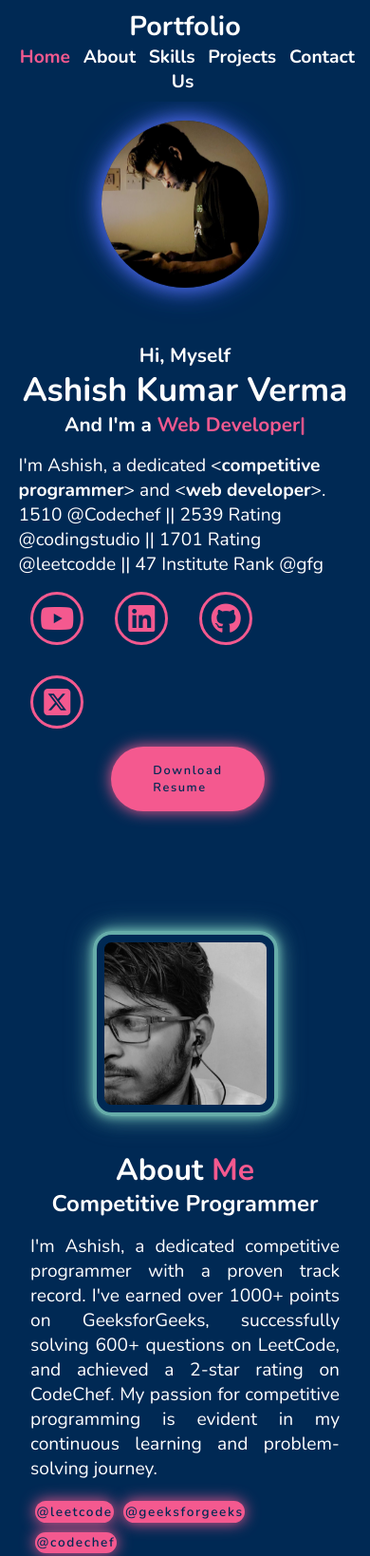
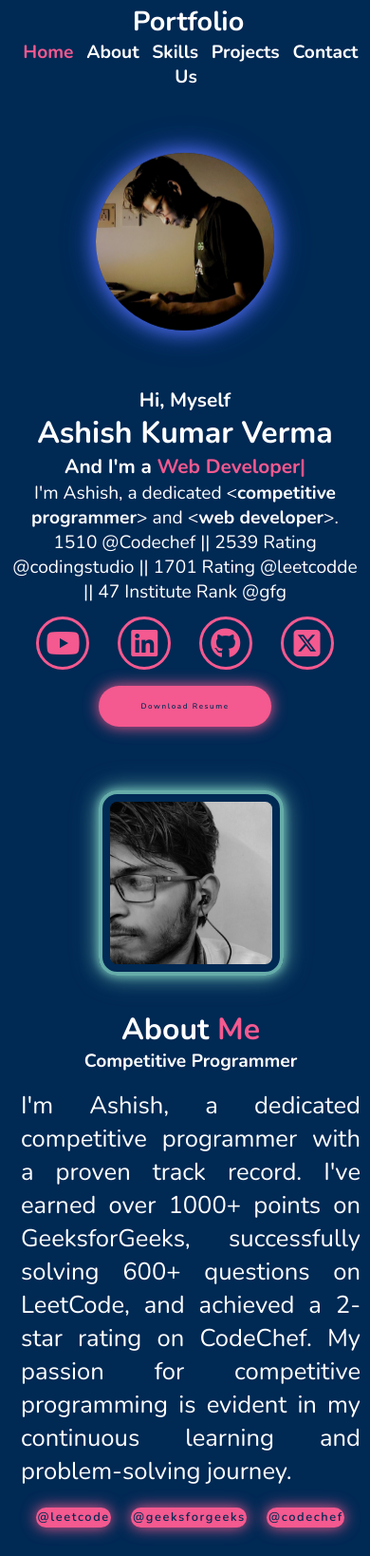
Before and after one commit to ashishverma4822/portFolio, a plain HTML site: page index.html in a window 390 px wide. Shown: the top 1638 px of the page at 95% size. Drawn offline with nearby package versions, Linux system fonts and the light colour scheme.

Commit message:
Update style.css

```diff
--- a/style.css
+++ b/style.css
@@ -20,7 +20,7 @@
 
 html{
     font: 62.5%;
-    overflow-x:hidden;
+    /* overflow-x:hidden; */
 }
 
 body{
@@ -30,7 +30,7 @@ body{
 
 section{
     min-height: 100vh;
-    padding: 8rem 5% 2rem;
+    padding: 4rem 5% 2rem;
 }
 
 .header{
@@ -52,7 +52,9 @@ section{
     font-weight: 700;
     cursor: default;
 }
-
+.navbar{
+    margin-left: 0px;
+}
 .navbar a{
     font-size: 1.4rem;
     color: var(--text-color);
@@ -72,6 +74,7 @@ section{
 }
 
 .home{
+    margin-top: 2rem;
     display: flex;
     justify-content: center;
     align-items: center;
@@ -83,7 +86,7 @@ section{
 }
 
 .home-content h3:nth-of-type(2){
-    margin-bottom: 1rem;
+    margin-bottom: 0.1rem;
 }
 
 span{
@@ -91,7 +94,7 @@ span{
 }
 
 .home-content h1{
-    font-size: 5rem;
+    font-size: 3.5rem;
     font-weight: 700;
     line-height: 1.3;
 }
@@ -141,7 +144,7 @@ span{
     border-radius: 50%;
     font-size: 2rem;
     color: var(--main-color);
-    margin: 3rem 1.5rem 3rem 0;
+    margin: 1rem 1.5rem 3rem 0;
     transition: .5s ease;
 }
 
@@ -325,7 +328,7 @@ span{
     padding: 2rem;
     background: rgba(0, 0, 0, 0.7);
     transition: background-color 0.3s ease;
-    opacity: 0;
+    opacity: 0.8;
 }
 
 .projects-box:hover .project-layer {
@@ -339,9 +342,9 @@ span{
 }
 
 .project-layer p {
-    font-size: 1.4rem;
+    font-size: 1.2rem;
     color: #fff;
-    margin-bottom: 1rem;
+    margin-bottom: 0.6rem;
 }
 
 .project-layer i {
@@ -551,16 +554,18 @@ span{
 /* Responsive adjustments */
 @media (max-width: 640px) {
     .header, .contact {
-        padding: 0.5rem 2%;
-        width: 100%;
+        padding: 0.2rem 0%;
+        width: fit-content;
+        margin-left: 7px;
     }
-    .section {
-        padding-top: 0rem; /* Adjust as needed */
-        padding-bottom: 0rem; /* Adjust as needed */
+
+    section{
+        min-height: 10vh;
+        padding: 8rem 2% 0rem;
+        width: fit-content;
     }
 
     .header {
-        width: 100%;
         flex-direction: column;
     }
 
@@ -576,7 +581,7 @@ span{
 
     .navbar a {
         font-size: 1.2rem;
-        margin: 1rem 0.3rem;
+        margin: 0.3rem;
     }
 
     .home {
@@ -585,19 +590,23 @@ span{
     }
 
     .home-content {
+        display: grid;
         place-items: center;
     }
 
     .home-content h1 {
-        font-size: 2.2rem;
+        font-size: 2rem;
+        text-align: center;
     }
 
     .home-content h3 {
         font-size: 1.3rem;
+        text-align: center;
     }
 
     .home-content p {
         font-size: 1.2rem;
+        text-align: center;
     }
 
     .home-img img {
@@ -612,24 +621,27 @@ span{
     }
 
     .btn {
-        font-size: 0.8rem;
-        margin: 1% 15%;
+        font-size: 0.5rem;
+        margin: 1% 22%;
     }
 
     .code .btn2 {
-        font-size: 0.85rem;
-        padding: 0.1rem 0.1rem;
+        text-align: center;
+        margin-left: 16px;
+        font-size: 0.8rem;
+        padding: 0.1rem;
     }
 
     .social-media a {
         width: 3.5rem;
         height: 3.5rem;
-        margin: 1rem 1rem 1rem 0.8rem;
+        margin: 0.8rem;
     }
 
     .about {
         flex-direction: column;
-        padding: 4rem 2rem;
+        margin-left: 6px;
+        padding: 4rem 1rem;
         width: 100%;
     }
 
@@ -647,11 +659,11 @@ span{
     }
 
     .about-content h3 {
-        font-size: 1.5rem;
+        font-size: 1.2rem;
     }
 
     .about-content p {
-        font-size: 1.2rem;
+        font-size: rem;
     }
 
     .skills-container {
@@ -659,17 +671,17 @@ span{
     }
 
     .skills-container .skills-box {
-        width: 100%;
+        /* width: 100%; */
         margin: 0 auto;
     }
 
     .projects {
-        padding: 4rem 5% 2rem;
-        width: 100%;
+        padding: 1rem 5% 1rem;
     }
 
     .project-container {
-        gap: 2rem;
+        flex-direction: column;
+        gap: 1rem;
     }
 
     .contact-form input, .contact-form textarea, .contact-form button {
@@ -689,4 +701,21 @@ span{
     .footer-social a {
         font-size: 2.5rem;
     }
+
+    .contact {
+        padding: 10rem 5% 2rem;
+    }
+
+    .contact .heading {
+        text-align: center;
+        font-size: 4rem;
+        margin-bottom: 3rem;
+        color: var(--text-color);
+    }
+
+    .contact-form form {
+        display: grid;
+        grid-template-columns: 1fr;
+        gap: 0.6rem;
+    }
 }
```
